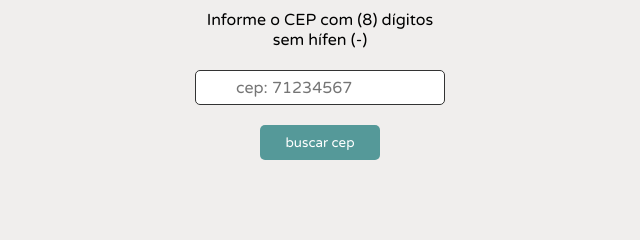
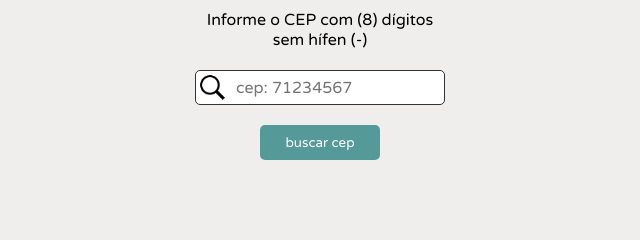
Before and after one commit to Felipe-Albernaz/icep-map-consumindoAPI, a plain HTML site: page index.html in a window 1280 px wide. Shown: the part 120-360 px from the top of the page, 320-960 px from the left. Drawn offline with Linux system fonts and the light colour scheme; the site is published under a folder, as on GitHub Pages, so addresses that start at the root find nothing.

Commit message:
modificando url de imagem background

```diff
--- a/style.css
+++ b/style.css
@@ -73,7 +73,7 @@ html, body{
     font-size: 16px;
     border: 1.5px solid #333;
     border-radius: 5px;
-    background-image: url(/images/lupa.png);
+    background-image: url(./images/lupa.png);
     background-repeat: no-repeat;
     background-size: contain;
     background-position: left;
```
